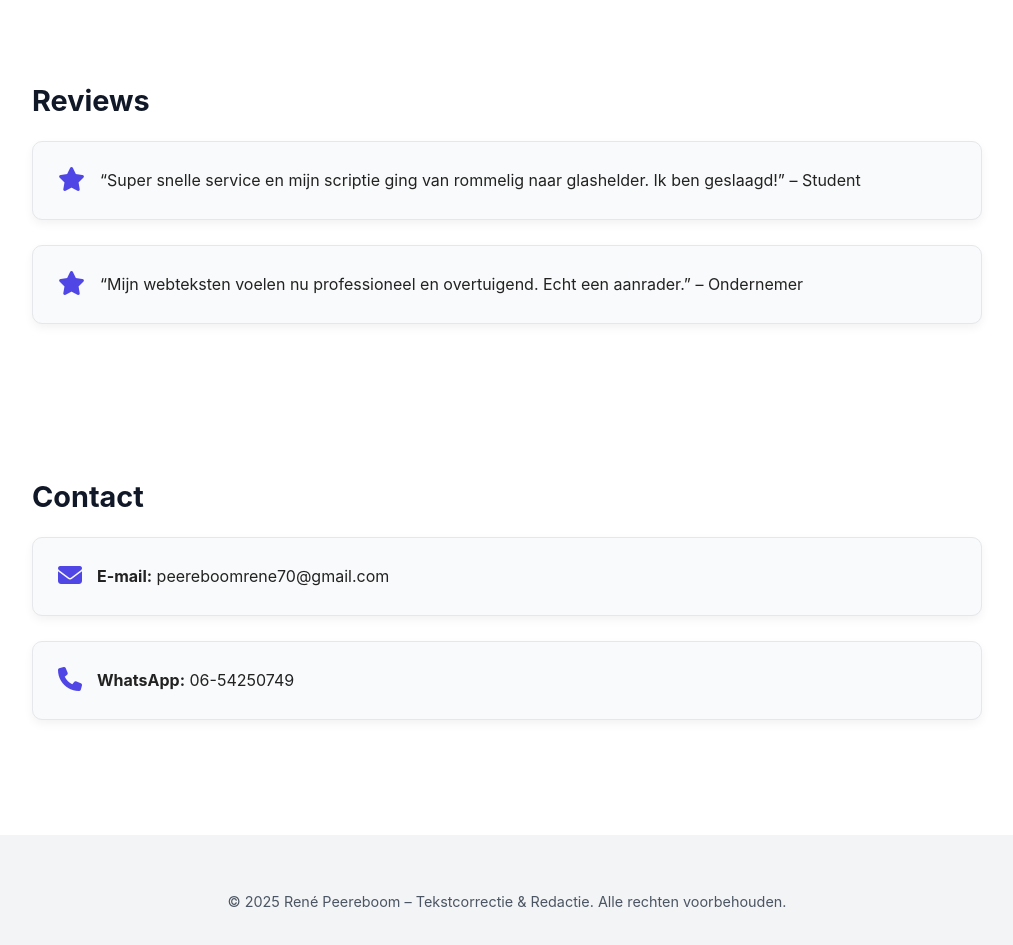
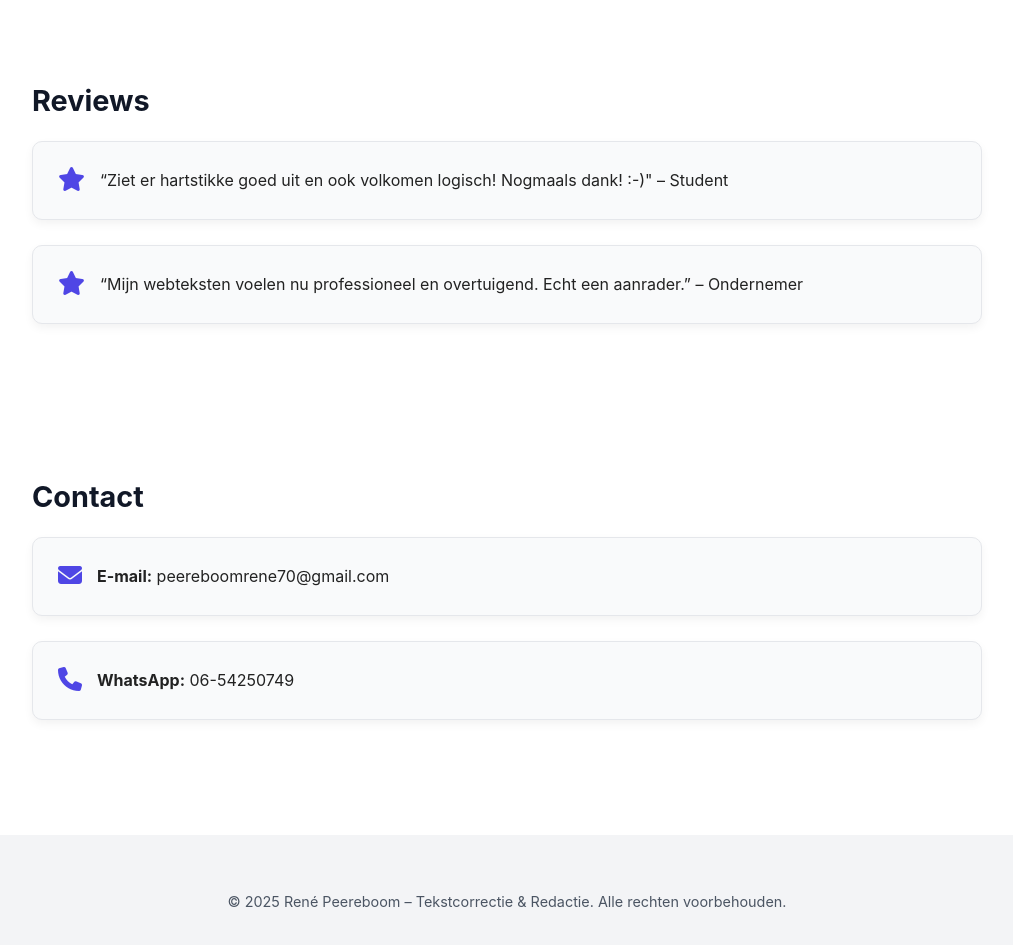
Before and after one commit to RPeereboom/tekstcorrectie, a plain HTML site: page index.html in a window 1280 px wide. Shown: the part 1853-2798 px from the top of the page, without its empty margins (133-1146 px from the left). Drawn offline with Linux system fonts and the light colour scheme.

Commit message:
Update index.html

```diff
--- a/index.html
+++ b/index.html
@@ -86,7 +86,7 @@
     <h2>Reviews</h2>
     <div class="card">
       <i class="fa-solid fa-star icon"></i>
-      <p>“Super snelle service en mijn scriptie ging van rommelig naar glashelder. Ik ben geslaagd!” – Student</p>
+      <p>“Ziet er hartstikke goed uit en ook volkomen logisch! Nogmaals dank! :-)" – Student</p>
     </div>
     <div class="card">
       <i class="fa-solid fa-star icon"></i>
```
